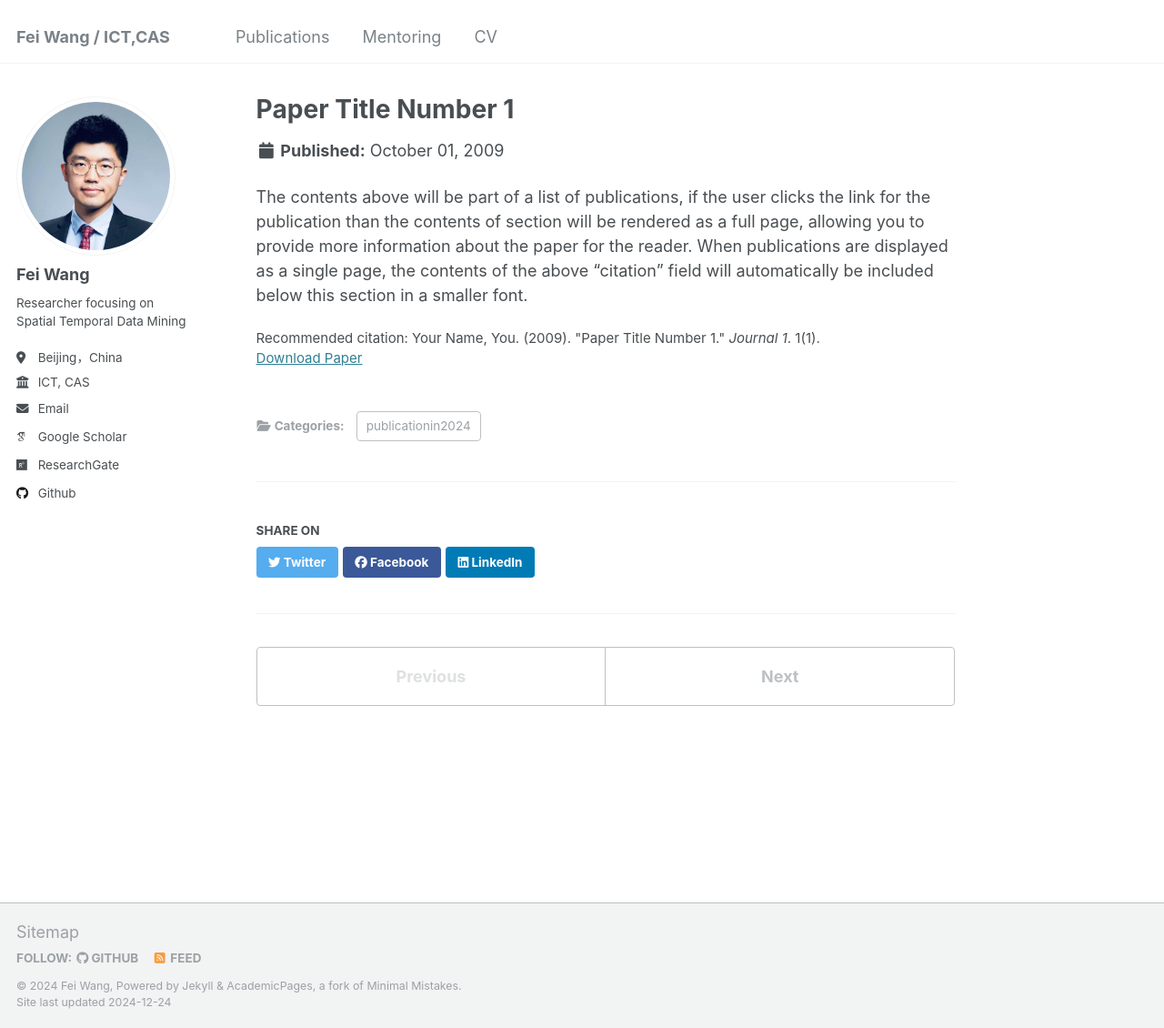
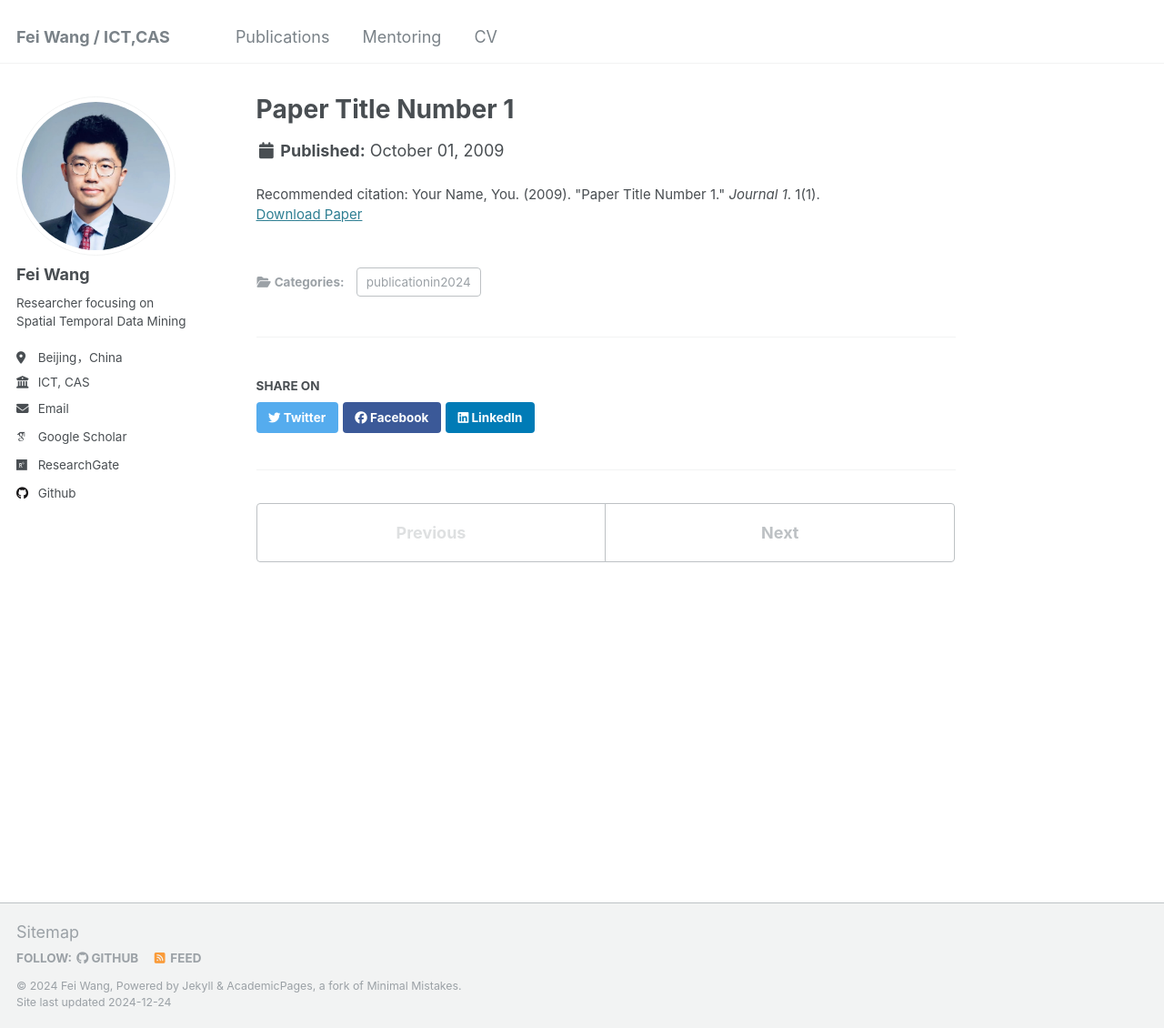
Before and after one commit to finleywang/GestaltCogTeam.github.io, a Jekyll site: the page built from _publications/2009-10-01-paper-title-number-1.md, in a window 1280 px wide and 1130 px high. Shown: the whole window at 91% size. Built offline with Jekyll 4.4.1, drawn with Linux system fonts in a browser that asks for light colours; some web fonts are replaced.

Commit message:
Update 2009-10-01-paper-title-number-1.md

```diff
--- a/_publications/2009-10-01-paper-title-number-1.md
+++ b/_publications/2009-10-01-paper-title-number-1.md
@@ -1,10 +1,6 @@
 ---
-title: "Paper Title Number 1"
 collection: publications
 category: publicationin2024
-permalink: /publication/2009-10-01-paper-title-number-1
 paperurl: 'http://academicpages.github.io/files/paper1.pdf'
 citation: 'Your Name, You. (2009). &quot;Paper Title Number 1.&quot; <i>Journal 1</i>. 1(1).'
 ---
-
-The contents above will be part of a list of publications, if the user clicks the link for the publication than the contents of section will be rendered as a full page, allowing you to provide more information about the paper for the reader. When publications are displayed as a single page, the contents of the above "citation" field will automatically be included below this section in a smaller font.
```
